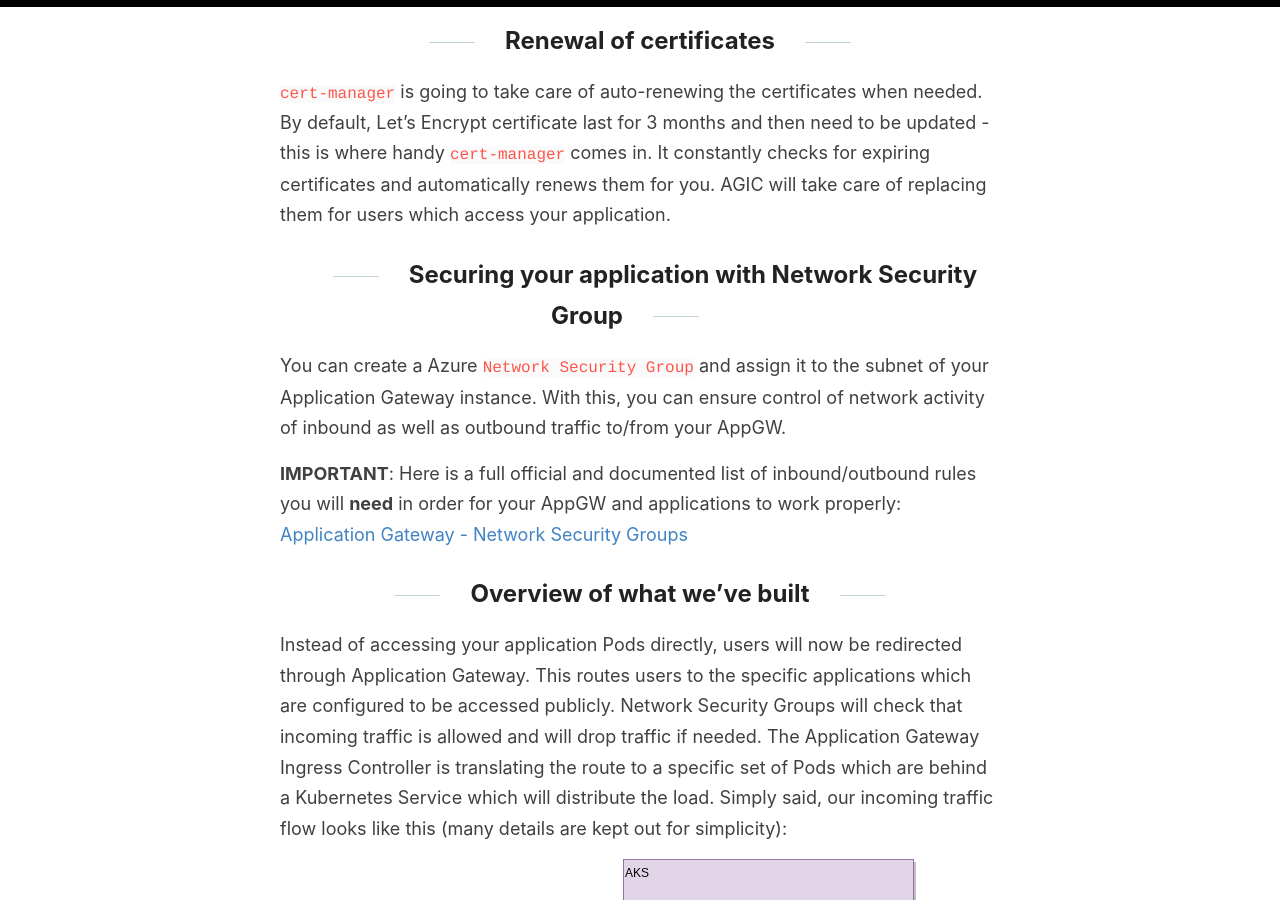
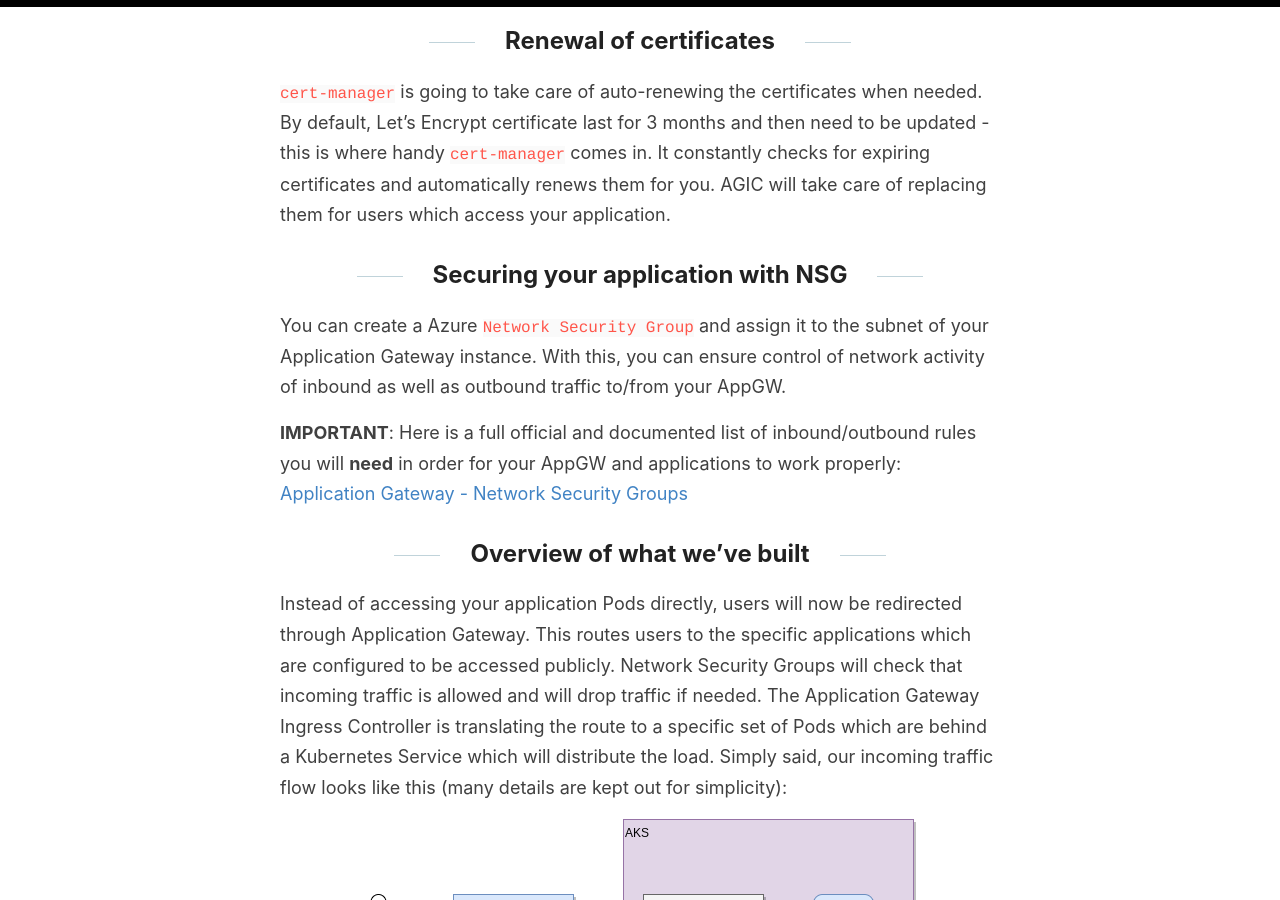
Before and after one commit to torbendury/torbendury.github.io, a Jekyll site: the page built from _posts/2021-11-27-azure-kubernetes-with-application-gateway-and-ssl.md, in a window 1280 px wide and 900 px high, scrolled down 6548 px. Built offline with Jekyll 4.4.1, drawn with Linux system fonts in a browser that asks for light colours.

Commit message:
fix: malformed heading

```diff
--- a/_posts/2021-11-27-azure-kubernetes-with-application-gateway-and-ssl.md
+++ b/_posts/2021-11-27-azure-kubernetes-with-application-gateway-and-ssl.md
@@ -196,7 +196,7 @@
 
 `cert-manager` is going to take care of auto-renewing the certificates when needed. By default, Let's Encrypt certificate last for 3 months and then need to be updated - this is where handy `cert-manager` comes in. It constantly checks for expiring certificates and automatically renews them for you. AGIC will take care of replacing them for users which access your application.
 
-## Securing your application with Network Security Group
+## Securing your application with NSG
 
 You can create a Azure `Network Security Group` and assign it to the subnet of your Application Gateway instance. With this, you can ensure control of network activity of inbound as well as outbound traffic to/from your AppGW.
 
```
